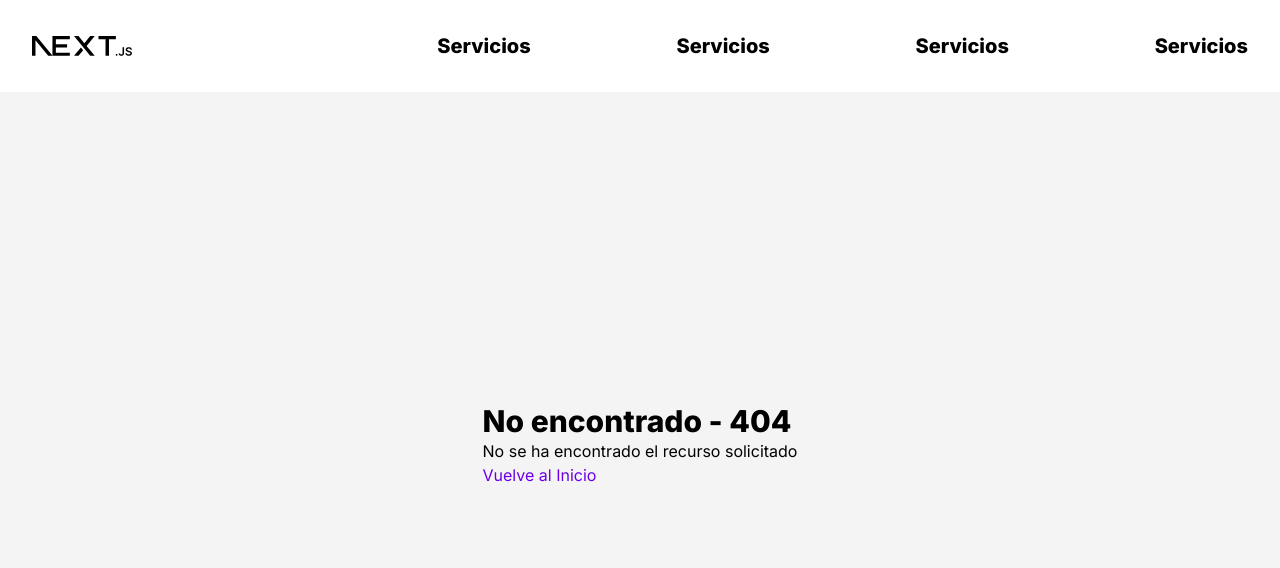
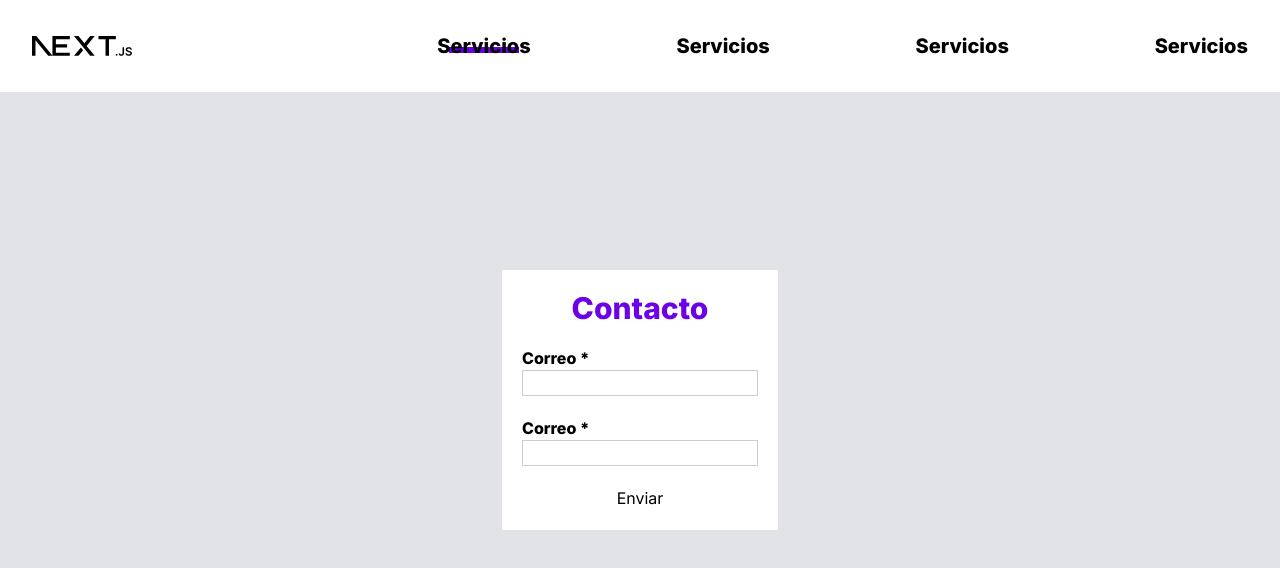
Before and after one commit to SebastianLozanoValle/developers-cut, a Next.js app: page /pruebas in a window 1280 px wide. Before the commit this address had no page. Shown: the top 568 px of the page. Built offline with nearby package versions, Linux system fonts and the light colour scheme.

Commit message:
temporalmente todo correcto

```diff
--- a/package.json
+++ b/package.json
@@ -9,13 +9,16 @@
     "lint": "next lint"
   },
   "dependencies": {
+    "@hookform/resolvers": "^3.6.0",
     "@next/font": "^14.2.3",
     "animejs": "^3.2.2",
     "framer-motion": "^11.2.10",
     "next": "14.3.0-canary.9",
     "react": "^18",
     "react-dom": "^18",
+    "react-hook-form": "^7.52.0",
     "react-icons": "^5.2.1",
+    "zod": "^3.23.8",
     "zustand": "^4.5.2"
   },
   "devDependencies": {
--- /dev/null
+++ b/src/app/pruebas/page.tsx
@@ -0,0 +1,7 @@
+import { ContactForm } from "@/components/forms/ContactForm";
+
+export default function Home() {
+    return (
+        <ContactForm />
+    )
+}
--- /dev/null
+++ b/src/components/forms/ContactForm.tsx
@@ -0,0 +1,64 @@
+// 'use client'
+
+// import { useForm } from "react-hook-form"
+// import { zodResolver } from "@hookform/resolvers/zod"
+// import { clientSchema } from "@/validations/clientSchema"
+
+// export const ContactForm = () => {
+
+//     const { register, handleSubmit, formState: {errors} } = useForm({
+//         resolver: zodResolver(clientSchema)
+//     })
+
+//     return (
+//         <form onSubmit={handleSubmit(data => console.log(data))}>
+//             <div>
+//                 <label htmlFor="name">
+//                     Nombre
+//                 </label>
+//                 <input type="text" id="name"
+//                     {...register('name')}
+//                 />
+//                 {errors.name?.message && typeof errors.name.message === 'string' && (
+//                     <p>{errors.name.message}</p>
+//                 )}
+//             </div>
+//             <button type="submit" >enviar</button>
+//         </form>
+//     )
+// }
+'use client'
+
+import { useForm } from "react-hook-form";
+import { zodResolver } from "@hookform/resolvers/zod";
+import { clientSchema, ClientSchemaType } from "@/validations/clientSchema";
+import { FormInput } from "../general/FormInput";
+
+export const ContactForm = () => {
+    const { register, handleSubmit, formState: { errors } } = useForm<ClientSchemaType>({
+        resolver: zodResolver(clientSchema)
+    });
+
+    return (
+        <div className="flex flex-col justify-center items-center fixed left-0 top-0 h-screen w-screen backdrop-blur-sm bg-gray-400/30 gap-4">
+            <form className="flex flex-col justify-center items-center bg-white p-[20px] gap-[20px]" onSubmit={handleSubmit(data => console.log(data))}>
+                <h2 className="text-3xl font-extrabold text-[#6c00e6]">
+                    Contacto
+                </h2>
+                <FormInput
+                    errors={errors}
+                    label="Correo"
+                    name="email"
+                    register={register}
+                />
+                <FormInput
+                    errors={errors}
+                    label="Correo"
+                    name="email"
+                    register={register}
+                />
+                <button type="submit">Enviar</button>
+            </form>
+        </div>
+    );
+}
--- /dev/null
+++ b/src/components/general/FormInput.tsx
@@ -0,0 +1,23 @@
+import React from 'react';
+import { UseFormRegister, FieldValues, FieldErrors, Path } from 'react-hook-form';
+
+interface FormInputProps<T extends FieldValues> {
+  register: UseFormRegister<T>;
+  errors: FieldErrors<T>;
+  label: string;
+  name: Path<T>;
+}
+
+export const FormInput = <T extends FieldValues>({ register, errors, label, name }: FormInputProps<T>) => {
+  return (
+    <div className="flex flex-col items-start">
+      <label className="font-extrabold" htmlFor={name}>{label} *</label>
+      <input className="border border-[#ccc]" type="text" id={name} {...register(name)} />
+      {errors[name] && (
+        <p className="max-w-[220px] text-sm text-[#ccc] font-light">
+          {errors[name]?.message as string}
+        </p>
+      )}
+    </div>
+  );
+};
--- a/src/components/landing/LandingDesktop.tsx
+++ b/src/components/landing/LandingDesktop.tsx
@@ -167,12 +167,12 @@ export const LandingDesktop = () => {
                             </div>
                         </div>
                     </div>
-                    <div className="w-1/2 bg-[#2B3550] min-h-[calc(100vh-92px)] rounded-bl-[100px]">
+                    <div className="w-1/2 bg-[#2B3550] min-h-[calc(100vh-92px)]">
 
                     </div>
                 </div>
                 <div className='flex'>
-                    <div className="w-1/2 min-h-[calc(100vh-92px)] bg-[#8E9BFF] rounded-r-[100px]">
+                    <div className="w-1/2 min-h-[calc(100vh-92px)] bg-[#8E9BFF]">
 
                     </div>
                     <div className="z-[7] w-1/2 min-h-[calc(100vh-92px)] bg-[#F4F4F4] flex justify-center items-center lg:pr-[10vw]">
--- a/src/components/nav/NavBar.tsx
+++ b/src/components/nav/NavBar.tsx
@@ -9,7 +9,7 @@ import { RxCross2 } from "react-icons/rx";
 
 const navlinks = [
     {
-      href: '/0',
+      href: '/pruebas',
       text: 'Servicios'
     },
     {
--- /dev/null
+++ b/src/validations/clientSchema.ts
@@ -0,0 +1,44 @@
+// import {z} from 'zod'
+
+// const services = ['desarrollo web', 'ecommerce'] as const
+
+// export const clientSchema = z.object({
+//     name: z.string().min(3, {
+//         message: 'Este campo debe tener por lo menos 3 caracteres'
+//     }).max(50, {
+//         message: 'Exte campo debe tener menos de 50 caracteres'
+//     }),
+//     // service: z.enum(services, {
+//     //     errorMap: () => ({message: 'Por favor elija una opcion valida'})
+//     // })
+// })
+import { number, z } from "zod";
+
+const services = ['desarrollo web', 'ecommerce'] as const;
+
+export const clientSchema = z.object({
+    name: z.string().min(3, {
+        message: 'Este campo debe tener por lo menos 3 caracteres'
+    }).max(50, {
+        message: 'Este campo debe tener menos de 50 caracteres'
+    }),
+    country: z.string().min(3, {
+        message: 'Este campo debe tener por lo menos 3 caracteres'
+    }).max(50, {
+        message: 'Este campo debe tener menos de 50 caracteres'
+    }),
+    phone: z.string().refine((phone) => !isNaN(parseFloat(phone)), {
+        message: "Debe dijitar un numero valido",
+    }),
+    email: z.string().email({
+        message: 'Debe ingresar un correo valido'
+    }),
+    message: z.string().min(1, {
+        message: 'Este campo es requerido'
+    })
+    // service: z.enum(services, {
+    //     errorMap: () => ({ message: 'Por favor elija una opción válida' })
+    // })
+});
+
+export type ClientSchemaType = z.infer<typeof clientSchema>;
```
Also changed, not shown: 1 other file (tests, documents, lock files or other folders).
